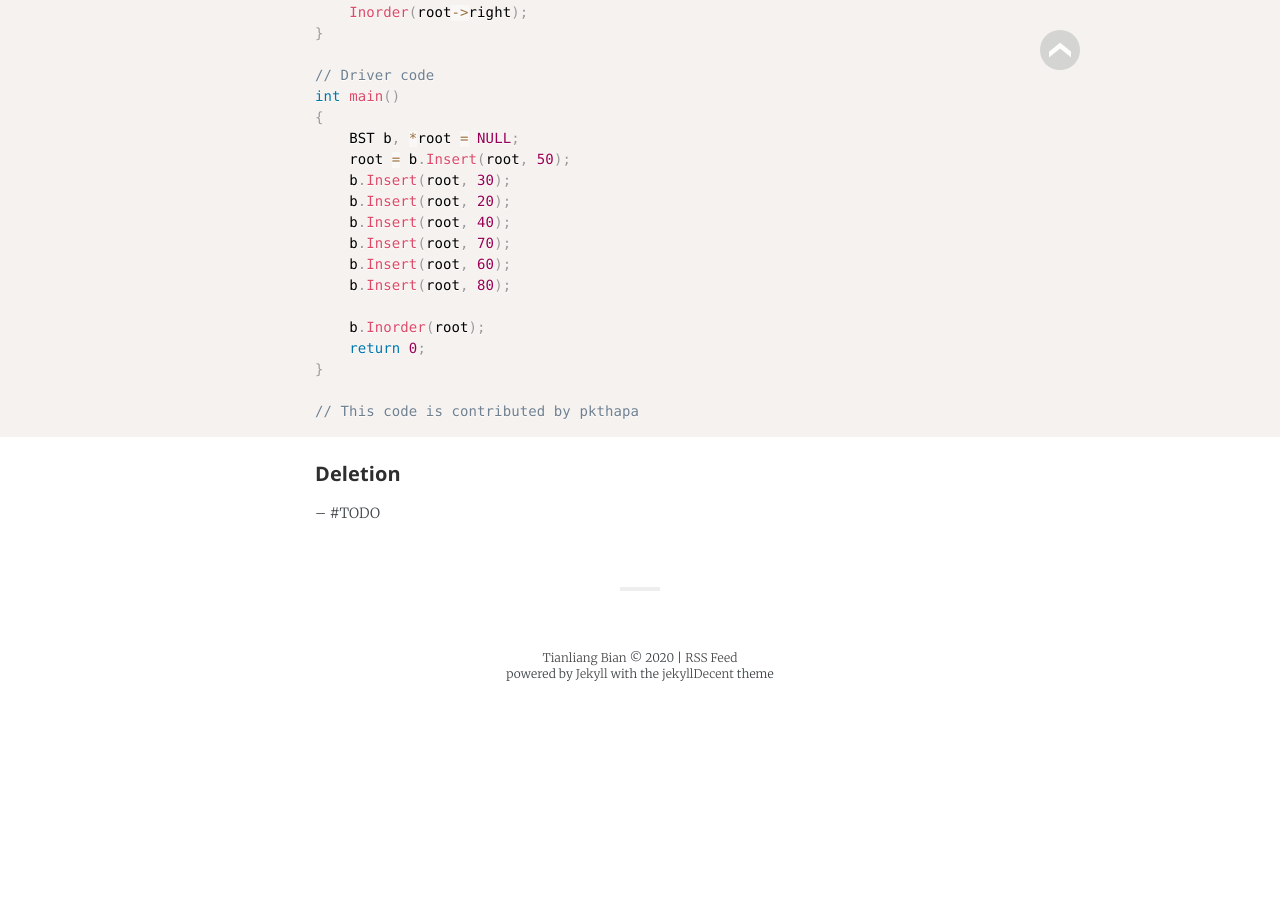
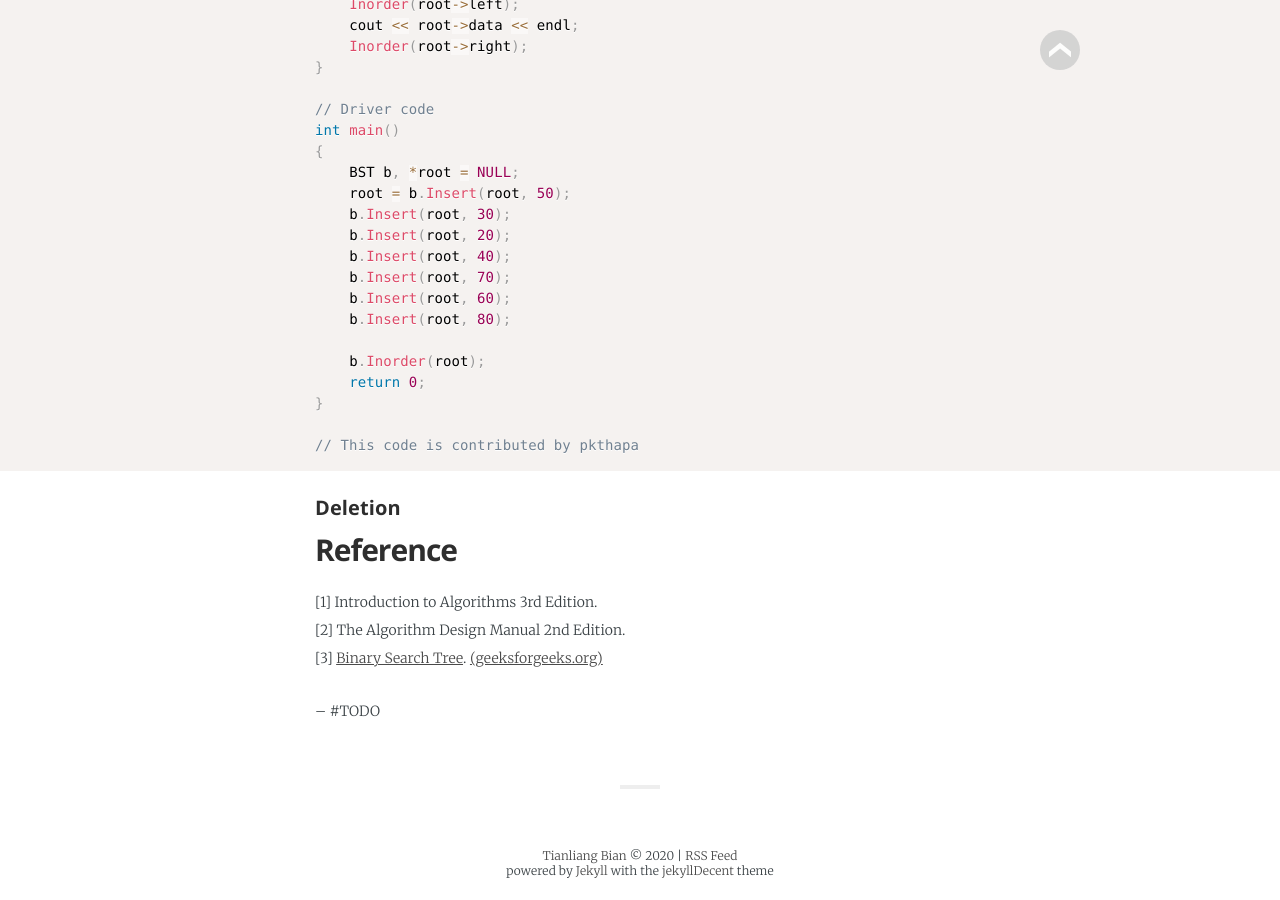
Before and after one commit to TyrionBian/tyrionbian.github.io, a Jekyll site: the page built from _posts/2020-09-10-BST.md, in a window 1280 px wide and 900 px high, scrolled down 3113 px. Built offline with Jekyll 4.4.1, drawn with Linux system fonts in a browser that asks for light colours; some web fonts are replaced; before the commit the page ends 3815 px from its top, so only the background shows below that.

Commit message:
Update 2020-09-10-BST.md

````diff
--- a/_posts/2020-09-10-BST.md
+++ b/_posts/2020-09-10-BST.md
@@ -143,4 +143,10 @@ int main()
 ```
 #### Deletion
 
+## Reference
+[1] Introduction to Algorithms 3rd Edition.
+[2] The Algorithm Design Manual 2nd Edition.
+[3] [Binary Search Tree](https://www.geeksforgeeks.org/binary-search-tree-data-structure/).  [(geeksforgeeks.org)](https://www.geeksforgeeks.org/)
+
+
 -- #TODO
````
